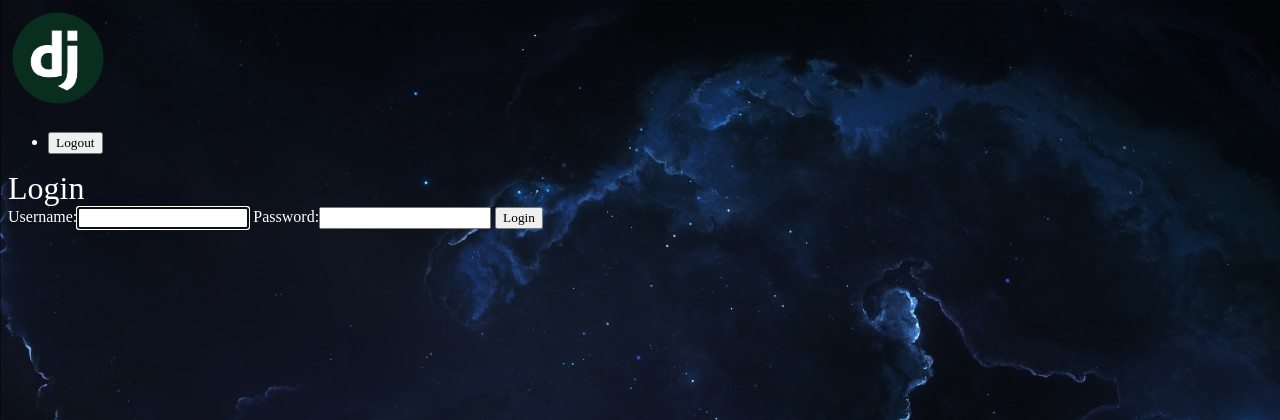
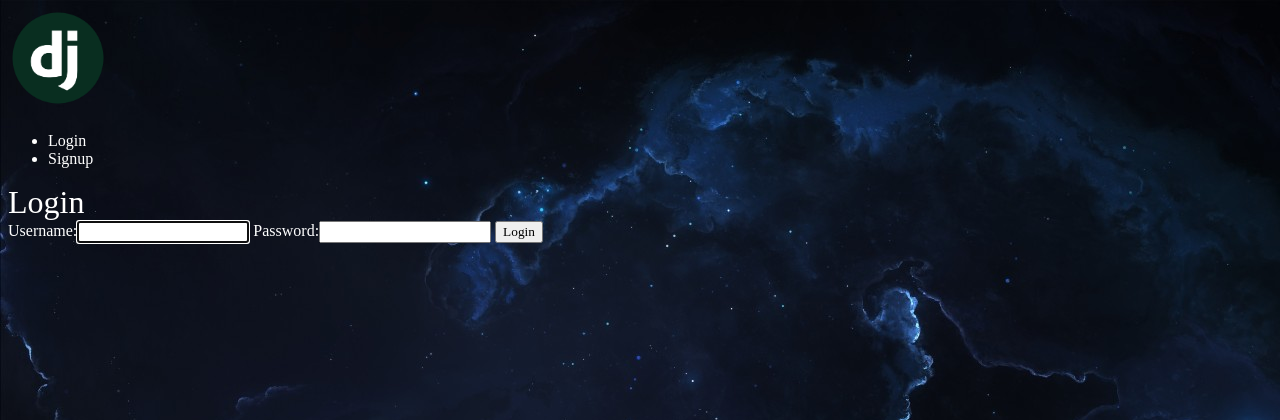
Before and after one commit to ShaonDey/django-playlist, a Django app: page /accounts/login/ in a window 1280 px wide. Shown: the top 420 px of the page. Run offline with Django 3.2, Linux system fonts and the light colour scheme.

Commit message:
py dj 28: Added Checking Login Status

```diff
--- a/djangonautic/templates/base_layout.html
+++ b/djangonautic/templates/base_layout.html
@@ -8,18 +8,28 @@
     <link rel="stylesheet" href="{% static 'styles.css' %}">
   </head>
   <body>
-    <div class="wrapper">
+    <header class="wrapper">
       <h1><a href="{% url 'articles:list' %}"><img src="{% static 'logo.png' %}" style="height: 100px; width: 100px;" alt="Article Logo" /></a></h1>
       <nav>
         <ul>
+          {% if user.is_authenticated %}
             <li>
               <form class="logout-link" action="{% url 'accounts:logout' %}" method="post">
                 {% csrf_token %}
                 <button type="submit">Logout</button>
               </form>
             </li>
+            <li>
+              <a href="{% url 'articles:create' %}" class="highlight">Create New Article</a>
+            </li>
+          {% else %}
+            <li><a href="{% url 'accounts:login' %}">Login</a></li>
+            <li><a href="{% url 'accounts:signup' %}">Signup</a></li>
+          {% endif %}
         </ul>
       </nav>
+    </header>
+    <div class="wrapper">
       {% block content %}
       {% endblock %}
     </div>
```
Also changed, not shown: djangonautic/db.sqlite3. Lines whose indentation alone changed are shown as unchanged.
